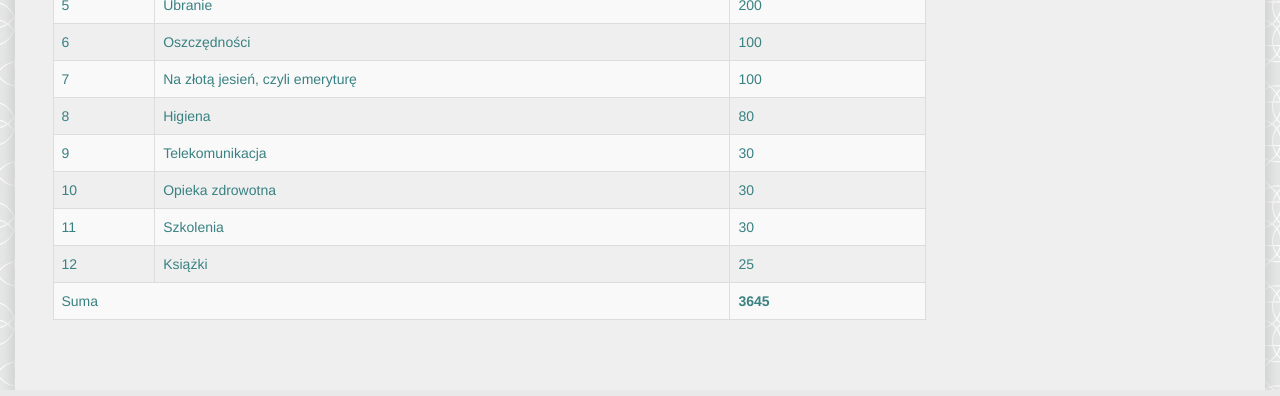
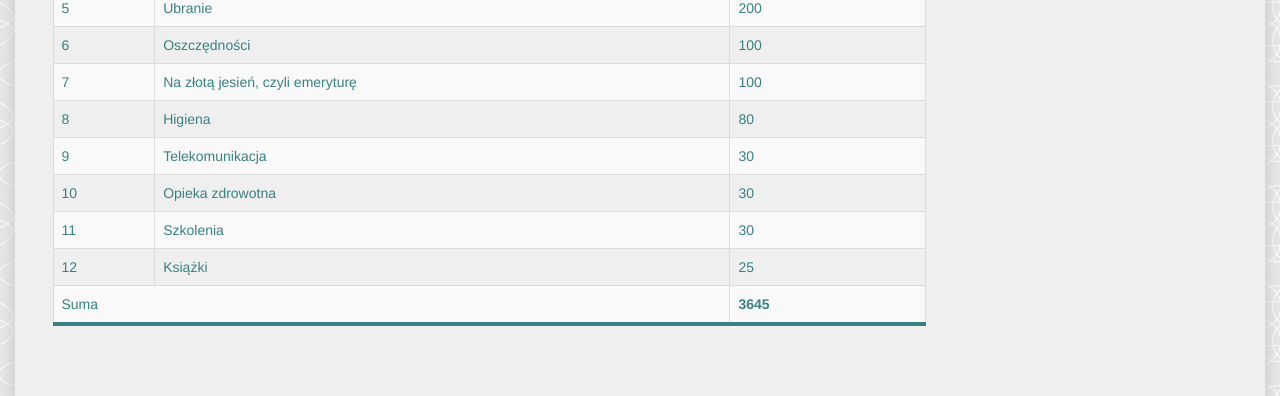
Before and after one commit to PiotrNieslony/budgetWebApplicationBootstrap, a PHP site: page /budget.html in a window 1280 px wide. Shown: the part 1053-1449 px from the top of the page. Run offline with PHP 8.4, Linux system fonts and the light colour scheme; some libraries are stand-ins or nearby versions.

Commit message:
Added style for table

```diff
--- a/style.css
+++ b/style.css
@@ -229,6 +229,15 @@ svg{
   margin-right: auto;
 }
 
+.table thead {
+  background-color: #398182;
+  color:white;
+}
+
+.table {
+  border-bottom: 4px solid #398182;
+}
+
 /*** ADAPTIV STYLE ***/
 @media only screen and (max-width: 992px) {
   #summary-message {
```
